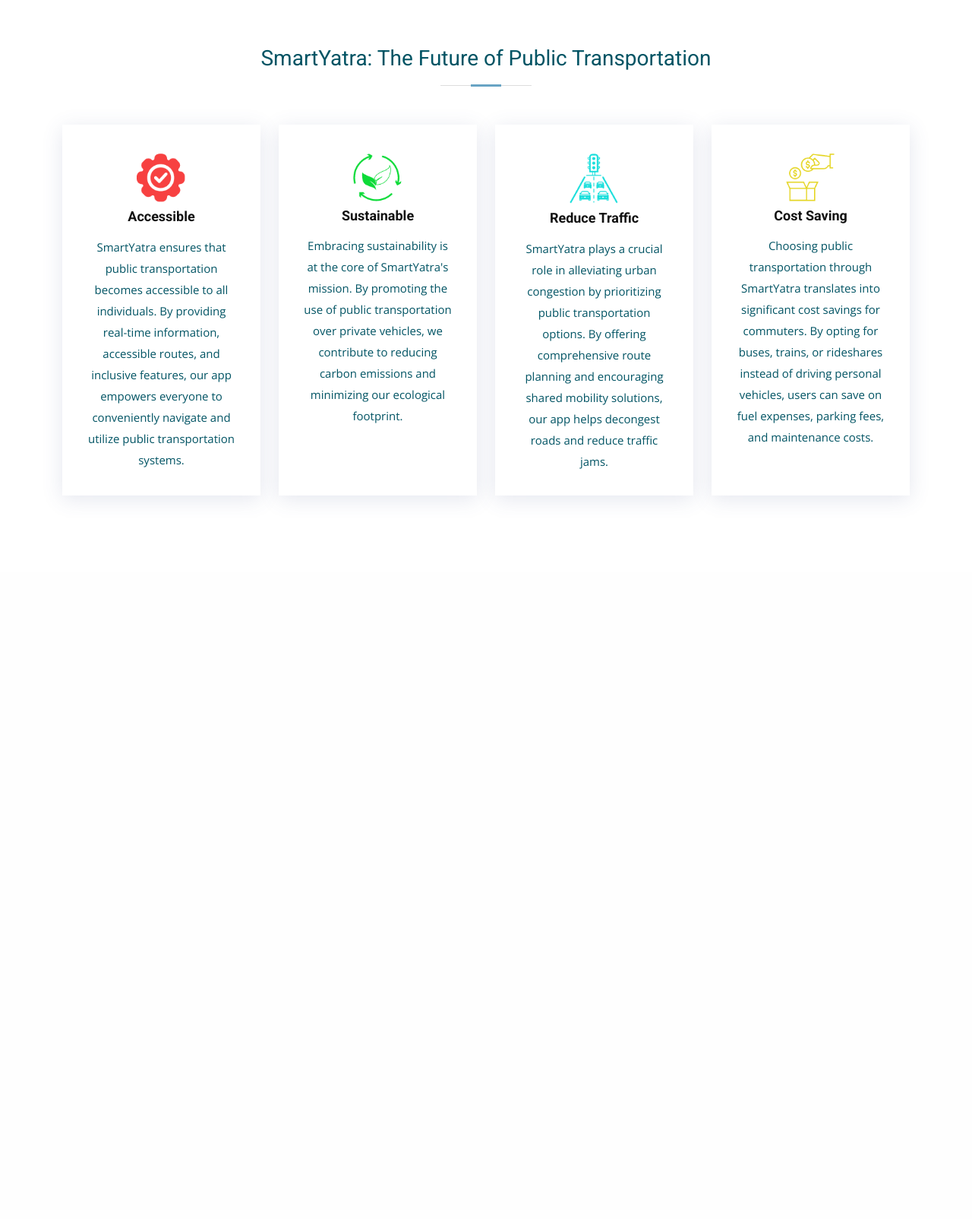
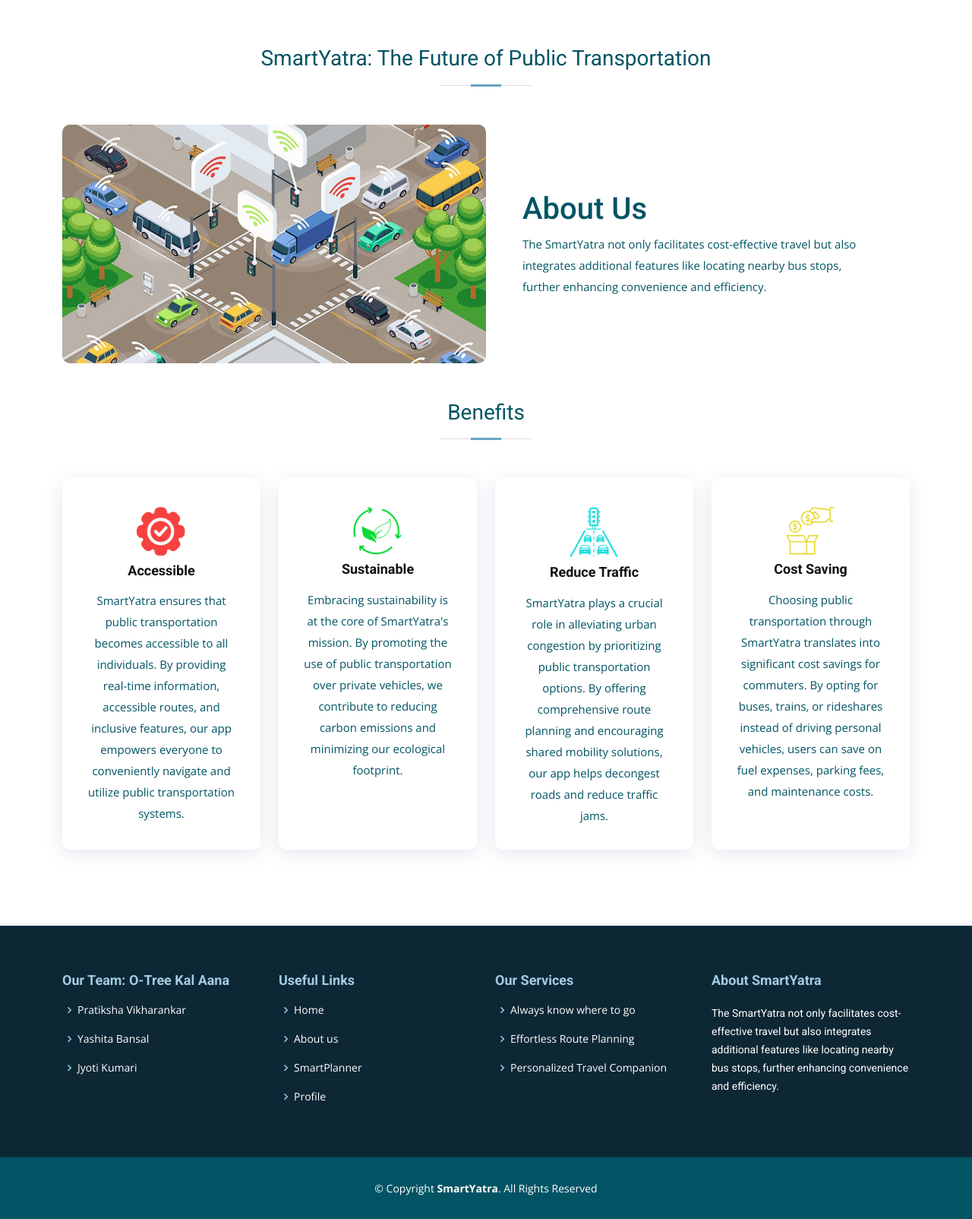
Before and after one commit to codershadow01/SmartYatra, a Django app: page /about/ in a window 1280 px wide. Shown: the part 80-1684 px from the top of the page at 76% size. Before the commit the page ends 737 px from the top, so only its background shows below. Run offline with Django 5.2, Linux system fonts and the light colour scheme; some libraries are stand-ins or nearby versions.

Commit message:
about us page

```diff
--- a/smartyatra/static/css/about.css
+++ b/smartyatra/static/css/about.css
@@ -4,3 +4,7 @@
    margin-right: auto;
    width: 40%;
 }
+
+.img-fluid{
+   border-radius: 10px;
+}
--- a/smartyatra/static/css/style.css
+++ b/smartyatra/static/css/style.css
@@ -665,6 +665,7 @@ section {
   padding-bottom: 20px;
   margin-top: 20px;
   margin-bottom: 40px;
+  background-color: white;
 }
 
 .services .icon-box {
@@ -677,6 +678,7 @@ section {
   transition: all 0.3s ease-in-out;
   text-align: center;
   border: 1px solid #fff;
+  border-radius: 10px;
 }
 
 .services .icon {
--- a/smartyatra/templates/about.html
+++ b/smartyatra/templates/about.html
@@ -17,13 +17,34 @@
       <div class="section-title">
         <h2>SmartYatra: The Future of Public Transportation</h2>
       </div>
+      <div class="container-fluid p-0 mb-4">
+        <div class="row m-0">
+          <div class="col-md-6 p-0 mb-4">
+            <img src="\static\img\aboutImage.jpg" class="img-fluid" alt="Map Image">
+          </div>
+          <div class="col-md-6 d-flex align-items-center justify-content-center p-5 mb-4">
+            <div>
+              <h1>About Us</h1>
+              <p class="description">
+                The SmartYatra not only facilitates cost-effective travel but also integrates additional features like
+                locating nearby bus stops, further enhancing convenience and efficiency.
+              </p>
+            </div>
+          </div>
+        </div>
+      </div>
+      <div class="section-title">
+        <h2>Benefits</h2>
+      </div>
       <div class="row">
         <div class="col-md-6 col-lg-3 d-flex align-items-stretch" data-aos="fade-up">
           <div class="icon-box icon-box-pink">
             <img class="img11" src="\static\img\accessible.png" alt="">
             <h4 class="title"><a href="">Accessible</a></h4>
             <p class="description">
-                SmartYatra ensures that public transportation becomes accessible to all individuals. By providing real-time information, accessible routes, and inclusive features, our app empowers everyone to conveniently navigate and utilize public transportation systems.
+              SmartYatra ensures that public transportation becomes accessible to all individuals. By providing
+              real-time information, accessible routes, and inclusive features, our app empowers everyone to
+              conveniently navigate and utilize public transportation systems.
             </p>
           </div>
         </div>
@@ -33,7 +54,9 @@
             <img class="img11" src="\static\img\Sustainability.png" alt="">
             <h4 class="title"><a href="">Sustainable</a></h4>
             <p class="description">
-                Embracing sustainability is at the core of SmartYatra's mission. By promoting the use of public transportation over private vehicles, we contribute to reducing carbon emissions and minimizing our ecological footprint.
+              Embracing sustainability is at the core of SmartYatra's mission. By promoting the use of public
+              transportation over private vehicles, we contribute to reducing carbon emissions and minimizing our
+              ecological footprint.
             </p>
           </div>
         </div>
@@ -43,7 +66,9 @@
             <img class="img11" src="\static\img\traffic.png" alt="">
             <h4 class="title"><a href="">Reduce Traffic</a></h4>
             <p class="description">
-                SmartYatra plays a crucial role in alleviating urban congestion by prioritizing public transportation options. By offering comprehensive route planning and encouraging shared mobility solutions, our app helps decongest roads and reduce traffic jams.
+              SmartYatra plays a crucial role in alleviating urban congestion by prioritizing public transportation
+              options. By offering comprehensive route planning and encouraging shared mobility solutions, our app helps
+              decongest roads and reduce traffic jams.
             </p>
           </div>
         </div>
@@ -53,7 +78,9 @@
             <img class="img11" src="\static\img\costSaving.png" alt="">
             <h4 class="title"><a href="">Cost Saving</a></h4>
             <p class="description">
-                Choosing public transportation through SmartYatra translates into significant cost savings for commuters. By opting for buses, trains, or rideshares instead of driving personal vehicles, users can save on fuel expenses, parking fees, and maintenance costs.
+              Choosing public transportation through SmartYatra translates into significant cost savings for commuters.
+              By opting for buses, trains, or rideshares instead of driving personal vehicles, users can save on fuel
+              expenses, parking fees, and maintenance costs.
             </p>
           </div>
         </div>
@@ -62,6 +89,60 @@
 
     </div>
   </section>
+
+  <!-- ======= Footer ======= -->
+  <footer id="footer">
+
+    <div class="footer-top">
+      <div class="container">
+        <div class="row">
+
+          <div class="col-lg-3 col-md-6 footer-links">
+            <h4>Our Team: O-Tree Kal Aana</h4>
+            <ul>
+              <li><i class="bx bx-chevron-right"></i> <a>Pratiksha Vikharankar</a></li>
+              <li><i class="bx bx-chevron-right"></i> <a>Yashita Bansal</a></li>
+              <li><i class="bx bx-chevron-right"></i> <a>Jyoti Kumari</a></li>
+            </ul>
+          </div>
+
+          <div class="col-lg-3 col-md-6 footer-links">
+            <h4>Useful Links</h4>
+            <ul>
+              <li><i class="bx bx-chevron-right"></i> <a href="#">Home</a></li>
+              <li><i class="bx bx-chevron-right"></i> <a href="#">About us</a></li>
+              <li><i class="bx bx-chevron-right"></i> <a href="#">SmartPlanner</a></li>
+              <li><i class="bx bx-chevron-right"></i> <a href="#">Profile</a></li>
+            </ul>
+          </div>
+
+          <div class="col-lg-3 col-md-6 footer-links">
+            <h4>Our Services</h4>
+            <ul>
+              <li><i class="bx bx-chevron-right"></i> <a href="#">Always know where to go</a></li>
+              <li><i class="bx bx-chevron-right"></i> <a href="#">Effortless Route Planning</a></li>
+              <li><i class="bx bx-chevron-right"></i> <a href="#">Personalized Travel Companion</a></li>
+            </ul>
+          </div>
+
+          <div class="col-lg-3 col-md-6 footer-info">
+            <h3>About SmartYatra</h3>
+            <p>The SmartYatra not only facilitates cost-effective travel but also integrates additional features like
+              locating nearby bus stops, further enhancing convenience and efficiency.
+            </p>
+          </div>
+        </div>
+      </div>
+    </div>
+
+    <div class="container">
+      <div class="copyright">
+        &copy; Copyright <strong><span>SmartYatra</span></strong>. All Rights Reserved
+      </div>
+    </div>
+  </footer>
+  <!-- End Footer -->
+
 </main>
 
 {% endblock %}
```
Also changed, not shown: smartyatra/templates/base.html (+41 -53 lines), smartyatra/static/img/about.jpg (deleted), smartyatra/static/img/aboutImage.jpg (added), smartyatra/static/img/arrow.png (deleted), smartyatra/static/img/bg2.jpg (deleted), smartyatra/static/img/greenArrow.png (deleted), smartyatra/static/img/hero-bg.jpg (deleted), smartyatra/static/img/service-details-1.jpg (deleted), smartyatra/static/img/service-details-2.jpg (deleted), smartyatra/static/img/service-details-3.jpg (deleted), smartyatra/static/img/service-details-4.jpg (deleted), smartyatra/static/img/why-us.jpg (deleted). Lines whose indentation alone changed are shown as unchanged.
